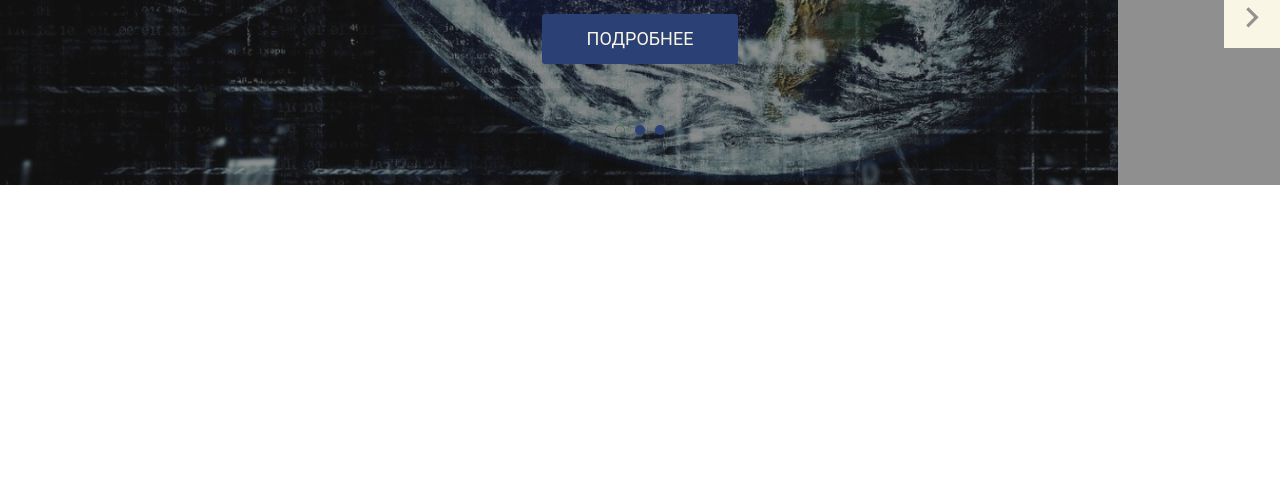
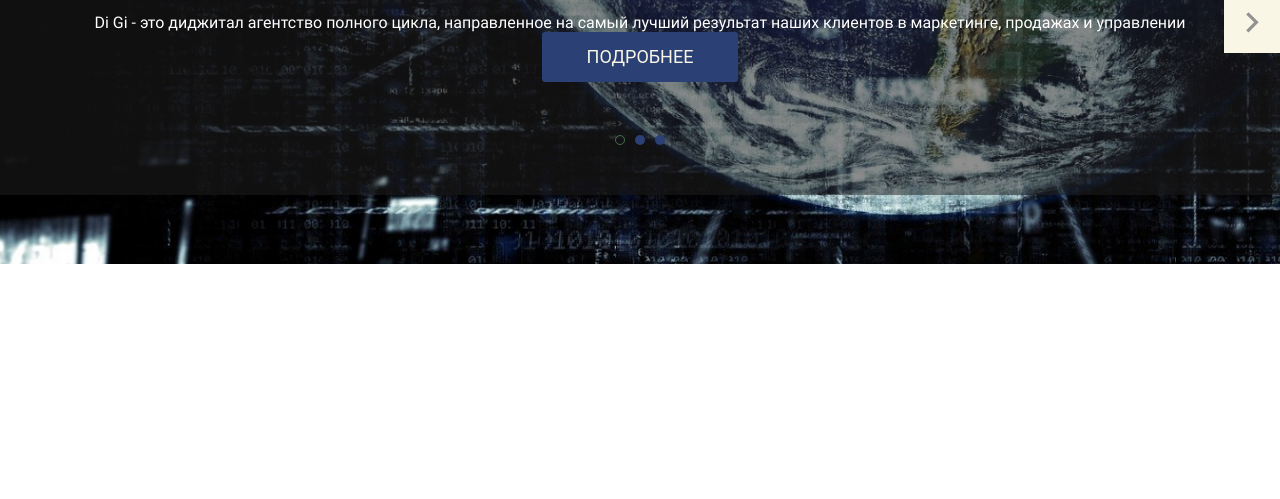
Before and after one commit to Vidiborets0012/digital-agensy_mob-first, a website: page index.html in a window 1280 px wide. Shown: the part 301-800 px from the top of the page. Drawn offline with nearby package versions, Linux system fonts and the light colour scheme.

Commit message:
add text to the hero section for Tablet Portrait (768px)

```diff
--- a/index.html
+++ b/index.html
@@ -30,14 +30,26 @@
       <div class="hero-slider">
         <div class="hero-slider-item">
           <h3 class="hero-slider-title">мысли глобально</h3>
+          <p class="hero-slider-text">
+            Di Gі - это диджитал агентство полного цикла, направленное на самый лучший результат
+            наших клиентов в маркетинге, продажах и управлении
+          </p>
           <button class="hero-slider-btn">подробнее</button>
         </div>
         <div class="hero-slider-item">
           <h3 class="hero-slider-title">мысли глобально</h3>
+          <p class="hero-slider-text">
+            Di Gі - это диджитал агентство полного цикла, направленное на самый лучший результат
+            наших клиентов в маркетинге, продажах и управлении
+          </p>
           <button class="hero-slider-btn">подробнее</button>
         </div>
         <div class="hero-slider-item">
           <h3 class="hero-slider-title">мысли глобально</h3>
+          <p class="hero-slider-text">
+            Di Gі - это диджитал агентство полного цикла, направленное на самый лучший результат
+            наших клиентов в маркетинге, продажах и управлении
+          </p>
           <button class="hero-slider-btn">подробнее</button>
         </div>
       </div>
--- a/scss/style.scss
+++ b/scss/style.scss
@@ -9,7 +9,7 @@ html {
     box-sizing: inherit;
 }
 
-h1, h2, h3, h4, h5, h6 {
+h1, h2, h3, h4, h5, h6, p {
     margin: 0;
 }
 
@@ -123,14 +123,20 @@ body {
 .hero {
     background-image: url('../images/bg-hero.jpg');
     background-repeat: no-repeat;
-    background-position: -64px center;
+    background-position: center center;
     background-size: cover;
     min-height: 193px;
 }
 @media screen and (min-width: 640px) {
     .hero {
         min-height: 386px;
-        background-position: -162px center;
+        // background-position: -162px center;
+    }
+}
+@media screen and (min-width: 768px) {
+    .hero {
+        min-height: 465px;
+        // background-position: -162px center;
     }
 }
 
@@ -163,6 +169,9 @@ body {
             background-color: $text-color;
             margin: 0 auto;
         }
+    }
+    &-text {
+        display: none;
     }
     &-btn {
         display: none;
@@ -241,3 +250,11 @@ body {
 
     }
 }
+
+@media screen and (min-width: 768px) {
+    .hero-slider {
+        &-text {
+            display: block;
+        }
+    }
+}
```
Also changed, not shown: css/style.css, 1 other file.
